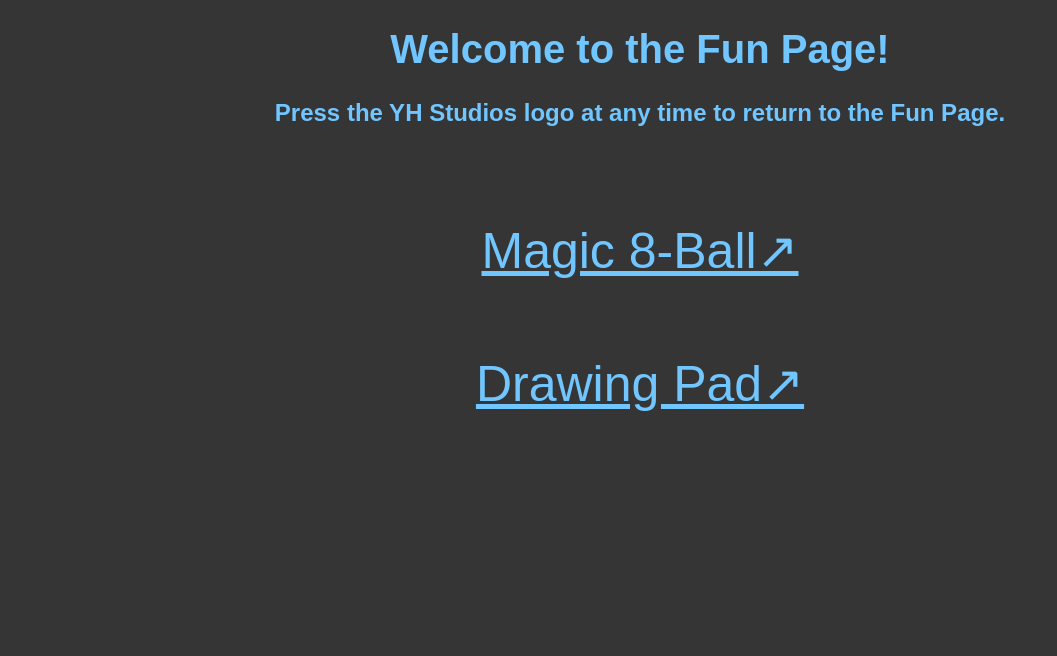
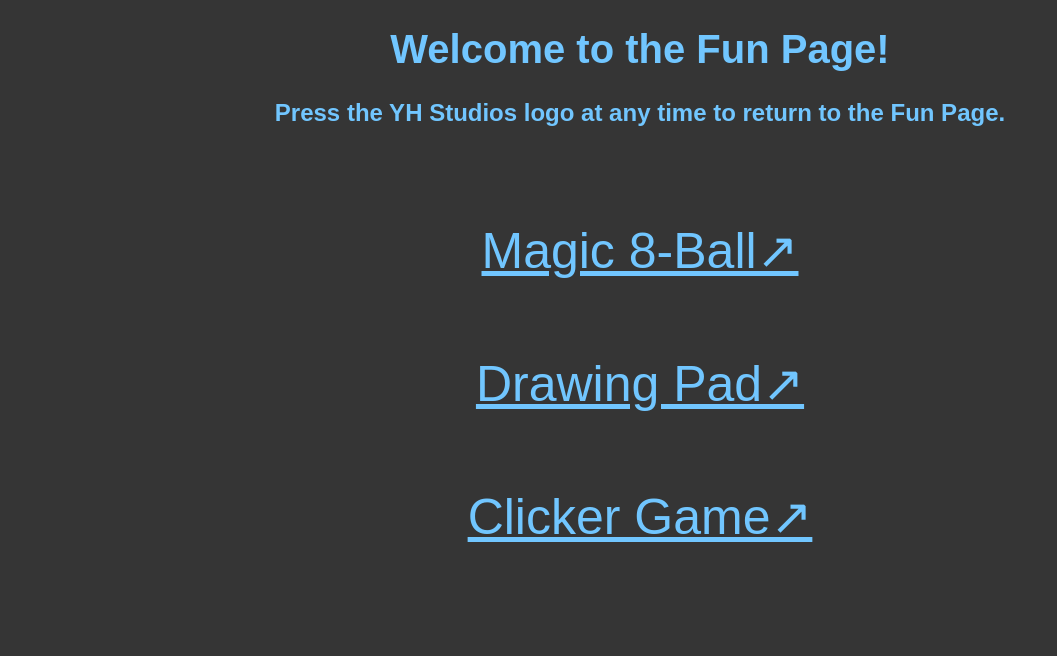
Before and after one commit to jaxsonrox1/Fun-games, a plain HTML site: page index.html in a window 1280 px wide. Shown: the top 656 px of the page, without its empty margins (0-1057 px from the left). Drawn offline with Linux system fonts and the light colour scheme.

Commit message:
Update index.html

```diff
--- a/index.html
+++ b/index.html
@@ -56,6 +56,7 @@
 
     <a href="https://jaxsonrox1.github.io/fun-games/magic.html">Magic 8-Ball↗︎</a>
     <a href="https://jaxsonrox1.github.io/fun-games/draw.html">Drawing Pad↗︎</a>
+    <a href="https://jaxsonrox1.github.io/fun-games/click.html">Clicker Game↗︎</a>
 
     <img src="https://yhstudios.github.io/image1.png">
 </body>
```
